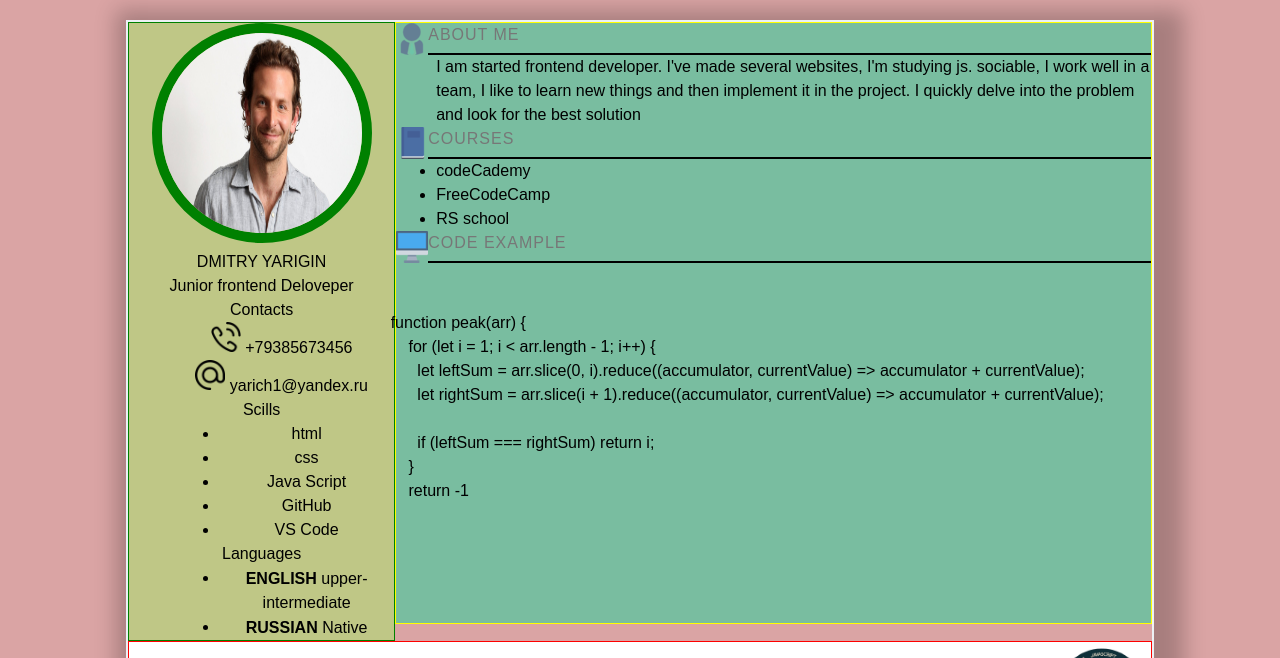
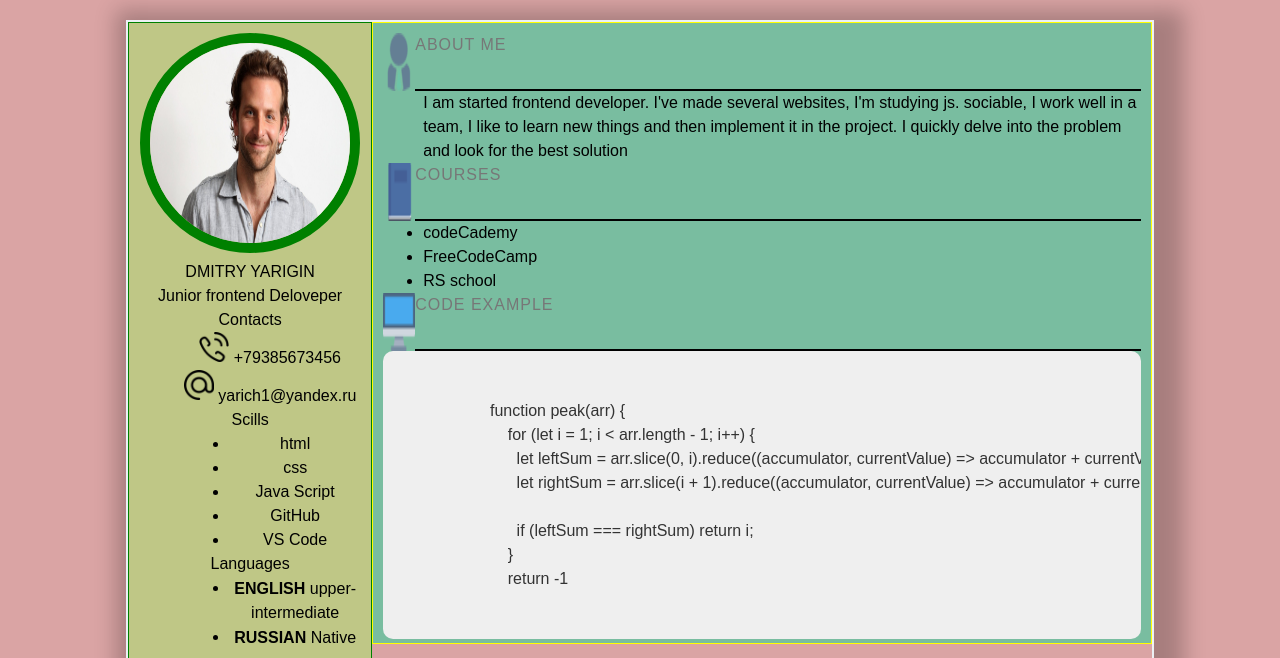
Before and after one commit to DmitryYarigin/rsschool-cv2.0, a plain HTML site: page index.html in a window 1280 px wide. Shown: the top 658 px of the page. Drawn offline with Linux system fonts and the light colour scheme.

Commit message:
feat: creat css

```diff
--- a/index.html
+++ b/index.html
@@ -83,7 +83,7 @@
                     <h3>code example</h3>
                     </div>
                     <pre class="pre">
-                        <code>
+
                         function peak(arr) {
                             for (let i = 1; i < arr.length - 1; i++) {
                               let leftSum = arr.slice(0, i).reduce((accumulator, currentValue) => accumulator + currentValue);
@@ -92,7 +92,7 @@
                               if (leftSum === rightSum) return i;
                             }
                             return -1
-                        </code>
+
                     </pre>
 
                 </section>
--- a/style.css
+++ b/style.css
@@ -8,14 +8,15 @@ body {
   line-height: 1.5;
   margin: 20px auto;
   width: 80%;
-  height: 700px;
   box-shadow: 10px 10px 20px 20px rgb(0 0 0 / 0.23);
 }
 
 .twoColumns {
   display: flex;
+
 }
 .leftColumn {
+  padding: 10px;
   display: flex;
   flex-direction: column;
   text-align: center;
@@ -26,6 +27,7 @@ body {
 
 .rightColumn {
   border: 1px yellow solid;
+  padding: 10px;
   width: 74%;
   height: 600px;
   background-color: rgb(121, 189, 160);
@@ -37,8 +39,6 @@ body {
 
 header{
   display: flex;
-
-  padding: 25px;
 }
 
 header img{
@@ -75,6 +75,7 @@ main :not(.contacts) ul{
 }
 
 .rightColumn h3{
+  padding-bottom: 32px;
   flex: 1;
   vertical-align: middle;
   text-transform: uppercase;
@@ -92,8 +93,20 @@ main :not(.contacts) ul{
   margin-left: 40px;
 }
 
-.pre{
-  margin-left: -130px;
+pre {
+  padding-top: 20px;
+	width: 100%;
+	padding: 0;
+	margin: 0;
+	overflow: auto;
+	overflow-y: hidden;
+	font-size: 12px;
+	line-height: 20px;
+	background: #efefef;
+	border: 2px solid rgb(19, 18, 18);
+  border-radius: 10px;
+	padding: 10px;
+	color: #333;
 }
 
 .footer{
```
Lines whose indentation alone changed are shown as unchanged.
